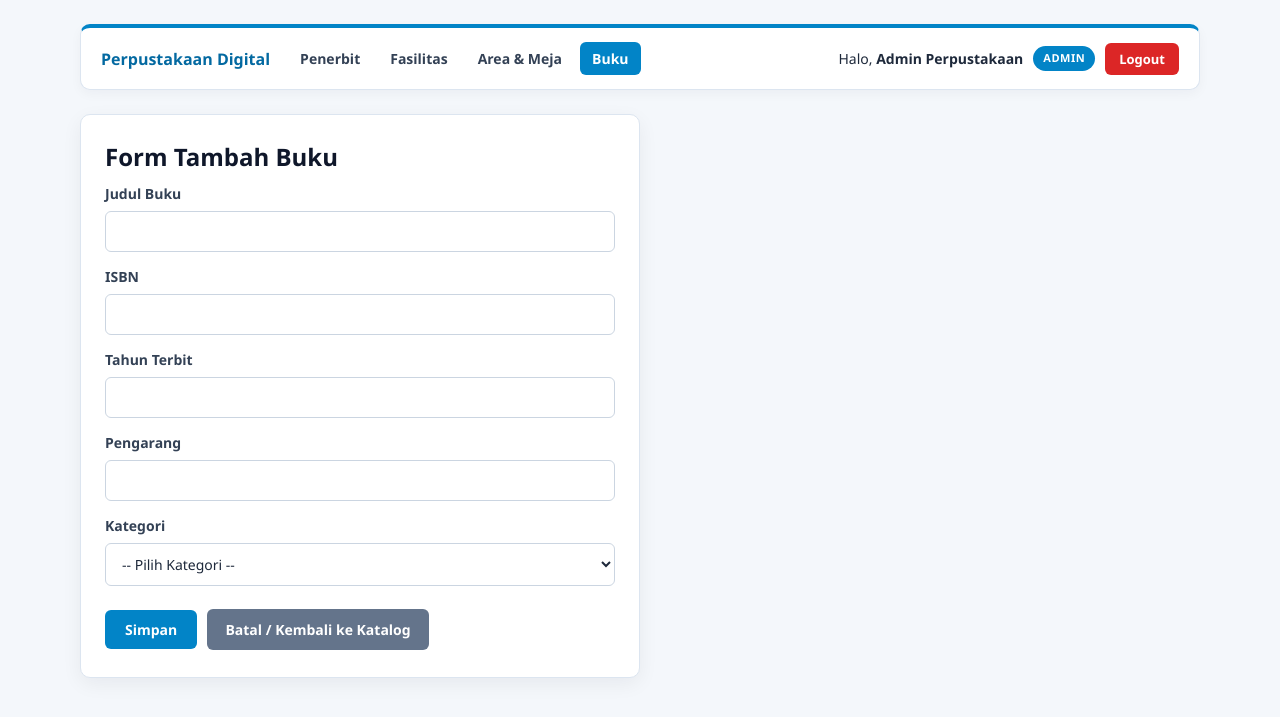
After one commit to PAW-Ganjil-2627-SI/49-02_Tim_01_PerpustakaanDigital, a Laravel app: page /buku/create in a window 1280 px wide. The commit adds this page. Shown: the top 717 px of the page. Run offline with Laravel 12, Linux system fonts and the light colour scheme; a user stored in the database is signed in; data comes from the database, SQL or seed files in the repository.

Commit message:
Integrasi modul Buku dari branch DAANIYSS

```diff
--- /dev/null
+++ b/app/Http/Controllers/BukuController.php
@@ -0,0 +1,66 @@
+<?php
+
+namespace App\Http\Controllers;
+
+use App\Models\Buku;
+use Illuminate\Http\Request;
+
+class BukuController extends Controller
+{
+    private function aturan()
+    {
+        return [
+            'judul'        => 'required|max:150',
+            'isbn'         => 'required|max:20',
+            'tahun_terbit' => 'required|integer',
+            'pengarang'    => 'required|max:100',
+            'kategori'     => 'required|max:50',
+        ];
+    }
+
+    // READ
+    public function index()
+    {
+        $buku = Buku::orderBy('id_buku')->get();
+
+        $total        = $buku->count();
+        $pengarang    = $buku->pluck('pengarang')->unique()->count();
+        $kategori     = $buku->pluck('kategori')->unique()->count();
+        $tahunTerbaru = $buku->max('tahun_terbit');
+
+        return view('buku.index', compact('buku', 'total', 'pengarang', 'kategori', 'tahunTerbaru'));
+    }
+
+    // CREATE (form)
+    public function create()
+    {
+        return view('buku.form');
+    }
+
+    // CREATE (simpan)
+    public function store(Request $request)
+    {
+        Buku::create($request->validate($this->aturan()));
+        return redirect()->route('buku.index')->with('sukses', 'Buku berhasil ditambahkan!');
+    }
+
+    // UPDATE (form)
+    public function edit(Buku $buku)
+    {
+        return view('buku.form', compact('buku'));
+    }
+
+    // UPDATE (simpan)
+    public function update(Request $request, Buku $buku)
+    {
+        $buku->update($request->validate($this->aturan()));
+        return redirect()->route('buku.index')->with('sukses', 'Buku berhasil diperbarui!');
+    }
+
+    // DELETE
+    public function destroy(Buku $buku)
+    {
+        $buku->delete();
+        return redirect()->route('buku.index')->with('sukses', 'Buku berhasil dihapus!');
+    }
+}
--- /dev/null
+++ b/public/css/buku.css
@@ -0,0 +1,91 @@
+/* Scoped styles for Buku module (compatible with gaya.css & layouts/app) */
+.buku-stats {
+  display: grid;
+  grid-template-columns: repeat(auto-fit, minmax(180px, 1fr));
+  gap: 14px;
+  margin: 0 0 18px;
+}
+
+.buku-stat-card {
+  border-radius: 10px;
+  padding: 14px 18px;
+  text-align: center;
+  border: 1px solid var(--border-soft, #dce5f0);
+  box-shadow: 0 4px 12px rgba(15, 23, 42, 0.04);
+}
+
+.buku-stat-pink { background-color: #f8d7da; color: #58151c; }
+.buku-stat-green { background-color: #d1e7dd; color: #0a3622; }
+.buku-stat-cyan { background-color: #cff4fc; color: #055160; }
+.buku-stat-amber { background-color: #fff3cd; color: #664d03; }
+
+.buku-stat-label {
+  font-size: 12px;
+  font-weight: 700;
+  text-transform: uppercase;
+  letter-spacing: 0.4px;
+}
+
+.buku-stat-value {
+  font-size: 26px;
+  font-weight: 700;
+  margin-top: 4px;
+}
+
+.buku-pesan {
+  padding: 11px 16px;
+  border-radius: 6px;
+  margin: 12px 0 18px;
+  font-size: 14px;
+  font-weight: 500;
+}
+
+.buku-pesan.sukses {
+  background-color: #d4edda;
+  color: #155724;
+  border: 1px solid #badbcc;
+}
+
+.buku-pesan.gagal {
+  background-color: #f8d7da;
+  color: #721c24;
+  border: 1px solid #f5c2c7;
+}
+
+.buku-form-box input[type=number] {
+  width: 100%;
+  padding: 10px 12px;
+  margin: 6px 0 12px;
+  display: inline-block;
+  border: 1px solid #cbd5e1;
+  border-radius: 6px;
+  background-color: #ffffff;
+  color: var(--text-dark, #1e293b);
+  font-family: inherit;
+  font-size: 14px;
+  transition: border-color 0.2s ease, box-shadow 0.2s ease;
+}
+
+.buku-form-box input[type=number]:focus {
+  outline: none;
+  border-color: var(--sky-blue, #0284c7);
+  box-shadow: 0 0 0 3px rgba(2, 132, 199, 0.15);
+}
+
+.buku-form-box button[type=submit] {
+  background-color: var(--sky-blue, #0284c7);
+  color: #ffffff;
+  padding: 10px 20px;
+  margin: 4px 0;
+  border: none;
+  border-radius: 6px;
+  cursor: pointer;
+  font-size: 14px;
+  font-weight: 600;
+  font-family: inherit;
+  transition: background-color 0.2s ease;
+}
+
+.buku-form-box button[type=submit]:hover {
+  background-color: var(--sky-blue-dark, #0369a1);
+}
--- /dev/null
+++ b/resources/views/buku/form.blade.php
@@ -0,0 +1,58 @@
+@extends('layouts.app')
+
+@section('title', isset($buku) ? 'Edit Buku' : 'Tambah Buku')
+
+@push('styles')
+<link rel="stylesheet" href="{{ asset('css/buku.css') }}">
+@endpush
+
+@section('content')
+  <div class="form-box buku-form-box">
+    <h2>{{ isset($buku) ? 'Form Edit Buku' : 'Form Tambah Buku' }}</h2>
+
+    @if ($errors->any())
+      <div class="buku-pesan gagal">
+        @foreach ($errors->all() as $error)
+          <div>{{ $error }}</div>
+        @endforeach
+      </div>
+    @endif
+
+    <form method="POST"
+          action="{{ isset($buku) ? route('buku.update', $buku->id_buku) : route('buku.store') }}">
+      @csrf
+      @if (isset($buku))
+        @method('PUT')
+      @endif
+
+      <label for="judul">Judul Buku</label>
+      <input type="text" id="judul" name="judul" value="{{ old('judul', $buku->judul ?? '') }}" required>
+
+      <label for="isbn">ISBN</label>
+      <input type="text" id="isbn" name="isbn" value="{{ old('isbn', $buku->isbn ?? '') }}" required>
+
+      <label for="tahun_terbit">Tahun Terbit</label>
+      <input type="number" id="tahun_terbit" name="tahun_terbit" value="{{ old('tahun_terbit', $buku->tahun_terbit ?? '') }}" required>
+
+      <label for="pengarang">Pengarang</label>
+      <input type="text" id="pengarang" name="pengarang" value="{{ old('pengarang', $buku->pengarang ?? '') }}" required>
+
+      <label for="kategori">Kategori</label>
+      @php
+        $daftar = ['Novel', 'Komik', 'Pendidikan', 'Teknologi', 'Kesehatan', 'Komedi', 'Kartun', 'Kuliner', 'Lainnya'];
+        $dipilih = old('kategori', $buku->kategori ?? '');
+      @endphp
+      <select id="kategori" name="kategori" required>
+        <option value="">-- Pilih Kategori --</option>
+        @foreach ($daftar as $k)
+          <option value="{{ $k }}" {{ $dipilih == $k ? 'selected' : '' }}>{{ $k }}</option>
+        @endforeach
+      </select>
+
+      <div style="margin-top: 8px;">
+        <button type="submit">Simpan</button>
+        <a href="{{ route('buku.index') }}" class="btn-batal">Batal / Kembali ke Katalog</a>
+      </div>
+    </form>
+  </div>
+@endsection
--- a/resources/views/layouts/app.blade.php
+++ b/resources/views/layouts/app.blade.php
@@ -133,6 +133,7 @@
             <a href="{{ route('penerbit.index') }}" class="nav-link {{ request()->routeIs('penerbit.*') ? 'active' : '' }}">Penerbit</a>
             <a href="{{ route('fasilitas.index') }}" class="nav-link {{ request()->routeIs('fasilitas.*') ? 'active' : '' }}">Fasilitas</a>
             <a href="{{ route('area.index') }}" class="nav-link {{ request()->routeIs('area.*') ? 'active' : '' }}">Area &amp; Meja</a>
+            <a href="{{ route('buku.index') }}" class="nav-link {{ request()->routeIs('buku.*') ? 'active' : '' }}">Buku</a>
           </nav>
         @endauth
       </div>
--- a/routes/web.php
+++ b/routes/web.php
@@ -1,6 +1,7 @@
 <?php
 
 use App\Http\Controllers\AuthController;
+use App\Http\Controllers\BukuController;
 use App\Http\Controllers\FasilitasController;
 use App\Http\Controllers\MejaController;
 use App\Http\Controllers\PenerbitController;
@@ -21,6 +22,7 @@ Route::middleware('auth')->group(function () {
     Route::get('/penerbit', [PenerbitController::class, 'index'])->name('penerbit.index');
     Route::get('/fasilitas', [FasilitasController::class, 'index'])->name('fasilitas.index');
     Route::get('/area', [MejaController::class, 'index'])->name('area.index');
+    Route::get('/buku', [BukuController::class, 'index'])->name('buku.index');
 
     Route::middleware('role:admin')->group(function () {
         Route::resource('penerbit', PenerbitController::class)->except(['index', 'show']);
@@ -30,6 +32,7 @@ Route::middleware('auth')->group(function () {
         Route::resource('area', MejaController::class)
             ->parameters(['area' => 'meja'])
             ->except(['index', 'show']);
+        Route::resource('buku', BukuController::class)->except(['index', 'show']);
     });
 
     Route::get('/penerbit/{penerbit}', [PenerbitController::class, 'show'])
```
Also changed, not shown: app/Models/Buku.php (added, +14 -0 lines), resources/views/buku/index.blade.php (added, +90 -0 lines), database/migrations/2026_11_16_150000_create_buku_table.php (added).
